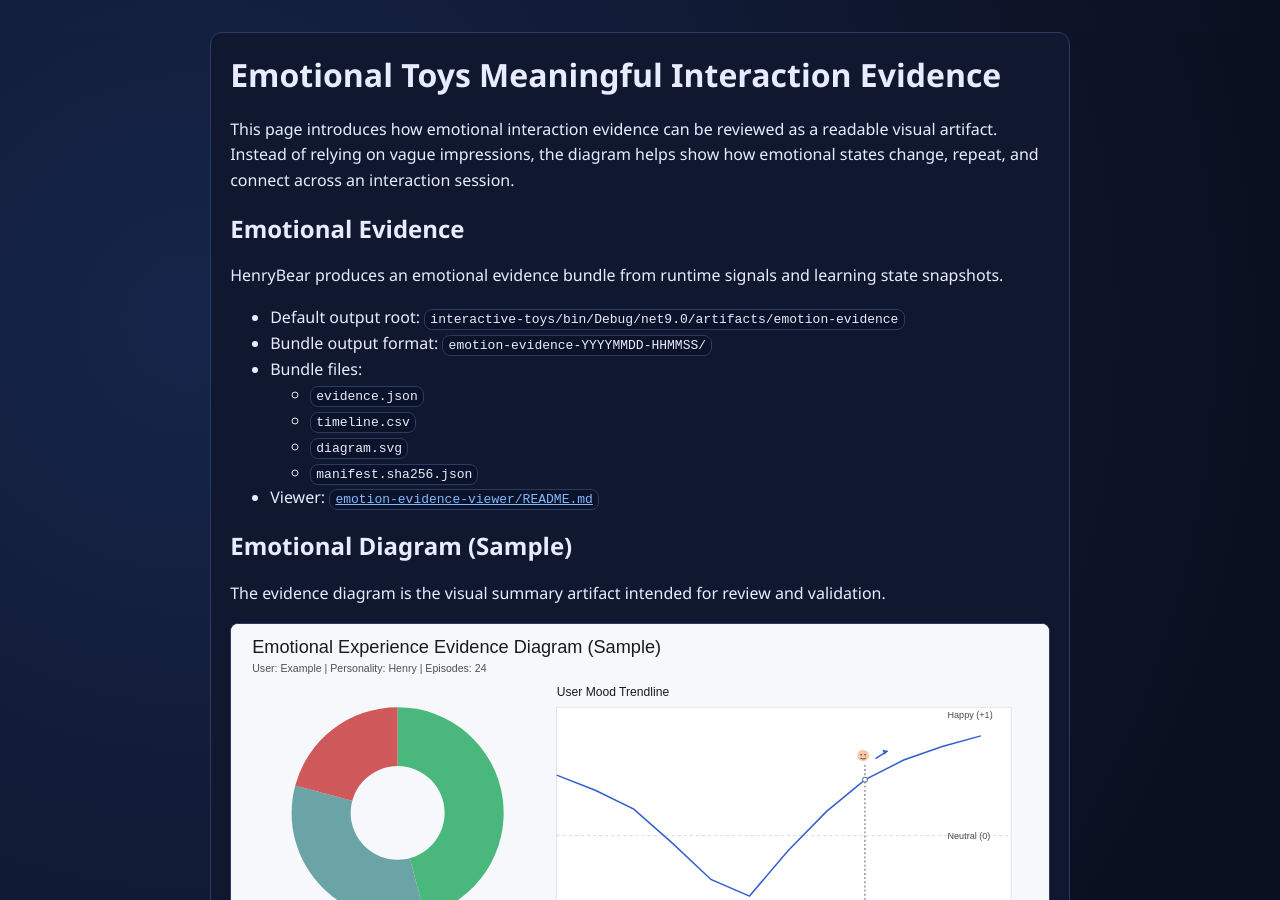
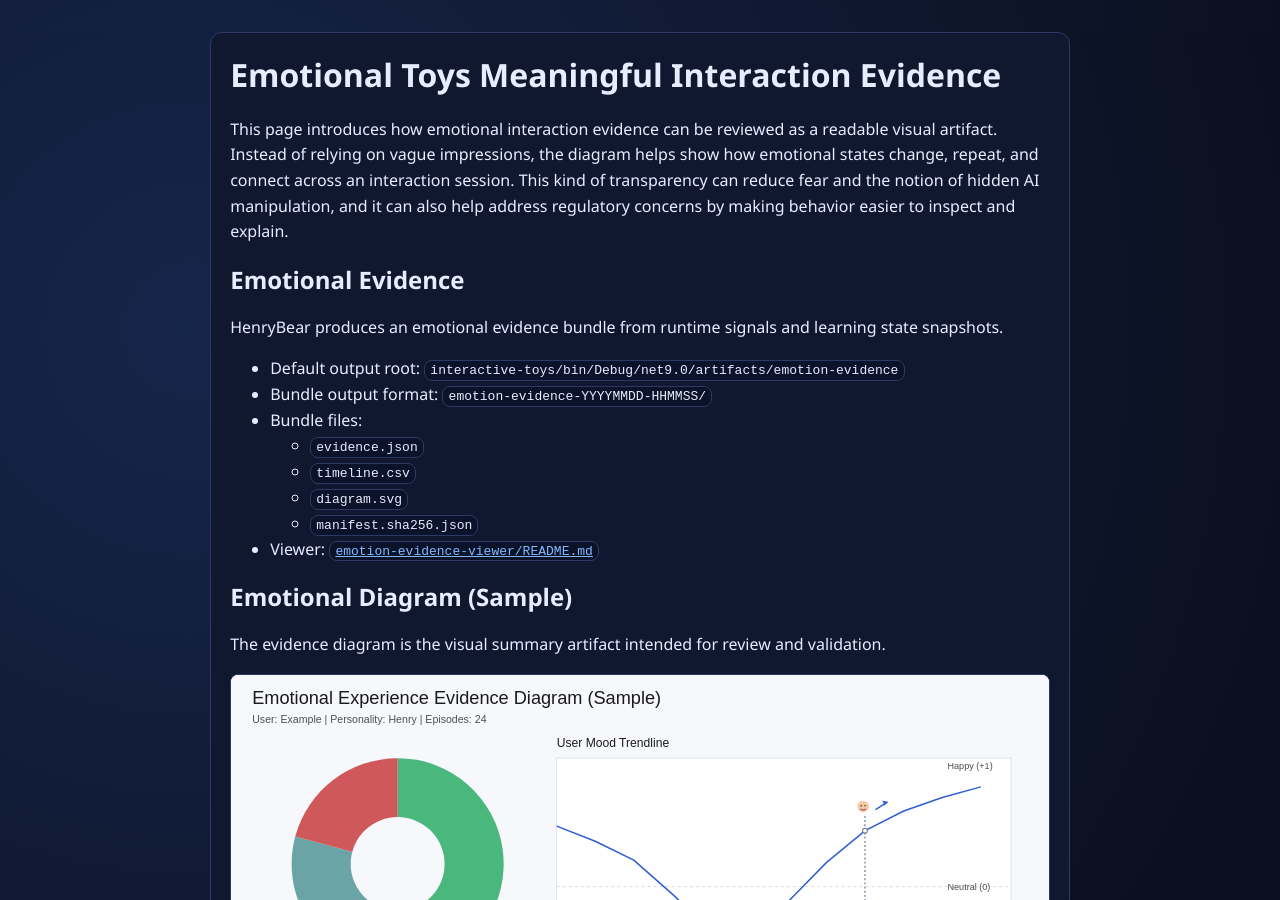
Before and after one commit to cartheur-joi/supertoys, a Jekyll site: the page built from docs/index.md, in a window 1280 px wide and 900 px high. Built offline with Jekyll 4.4.1, drawn with Linux system fonts in a browser that asks for light colours.

Commit message:
Mention transparency benefits for trust and regulatory concerns

```diff
--- a/docs/index.md
+++ b/docs/index.md
@@ -5,7 +5,7 @@ title: Emotional Toys Meaningful Interaction Evidence
 
 # Emotional Toys Meaningful Interaction Evidence
 
-This page introduces how emotional interaction evidence can be reviewed as a readable visual artifact. Instead of relying on vague impressions, the diagram helps show how emotional states change, repeat, and connect across an interaction session.
+This page introduces how emotional interaction evidence can be reviewed as a readable visual artifact. Instead of relying on vague impressions, the diagram helps show how emotional states change, repeat, and connect across an interaction session. This kind of transparency can reduce fear and the notion of hidden AI manipulation, and it can also help address regulatory concerns by making behavior easier to inspect and explain.
 
 ## Emotional Evidence
 
```
